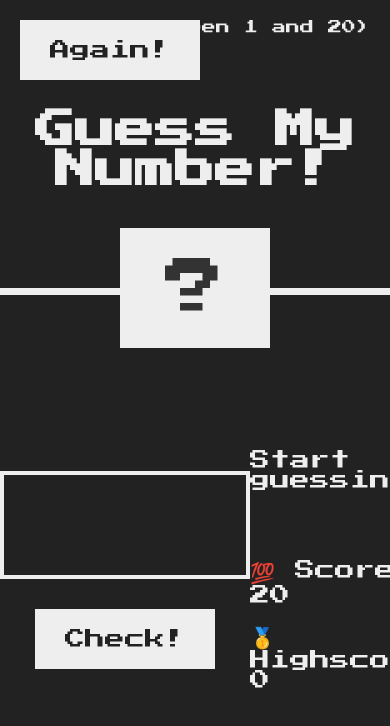
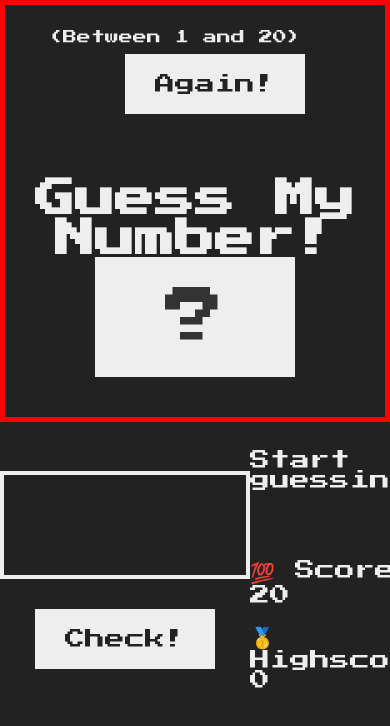
Before and after one commit to msrissaxox/guessinggame, a plain HTML site: page index.html in a window 390 px wide. Shown: the top 726 px of the page. Drawn offline with Linux system fonts and the light colour scheme.

Commit message:
responsiveness

```diff
--- a/index.html
+++ b/index.html
@@ -9,11 +9,16 @@
   </head>
   <body>
     <header>
-      <h1>Guess My Number!</h1>
+
+      <div class="topsection"><h1>Guess My Number!</h1>
       <p class="between">(Between 1 and 20)</p>
       <button class="btn again">Again!</button>
       <div class="number">?</div>
+      </div>
+
     </header>
+
+
     <main>
       <section class="left">
         <input type="number" class="guess" />
--- a/script.js
+++ b/script.js
@@ -64,15 +64,17 @@ check.addEventListener('click', function(){
 
 
     if (guess !== secretNumber){
-        if (score > 1){
+        if (score >= 1){
     document.querySelector('.message').textContent = guess > secretNumber ? '📈Too high!' : '📉Too low!';
     score--;
     document.querySelector('.score').textContent = score;
-    } else if (score === 0){
+        }
+   }
+   if (score === 0){
     document.querySelector('.message').textContent = 'You lost the game!';
     score = 0;
     document.querySelector('.score').textContent = score;
-    }}
+    }
 }});
 //end of event listener for check
 
--- a/style.css
+++ b/style.css
@@ -60,7 +60,7 @@ h1 {
   background: #eee;
   color: #333;
   font-size: 6rem;
-  width: 15rem;
+  width: 20rem;
   padding: 3rem 0rem;
   text-align: center;
   position: absolute;
@@ -117,3 +117,37 @@ h1 {
 .label-score {
   margin-bottom: 2rem;
 }
+
+@media (min-width: 300px) and (max-width: 800px){
+ .topsection {
+  /* display: flex;
+  flex-direction: column;
+  justify-content: space-between;
+  padding-bottom: 20px;
+  align-items: center;
+  height: 50vh; */
+
+  position: relative;
+  display: flex;
+  flex-direction: column;
+  height: 50vh;
+  border: solid red 5px;
+  width: 100vw;
+
+}
+
+.again, .between {
+  position: relative;
+  align-self: center;
+  margin: 5px;
+}
+
+.number {
+  left: 50;
+  margin-bottom: 100px;
+}
+
+header {
+  border-bottom: none;
+}
+  }
```
